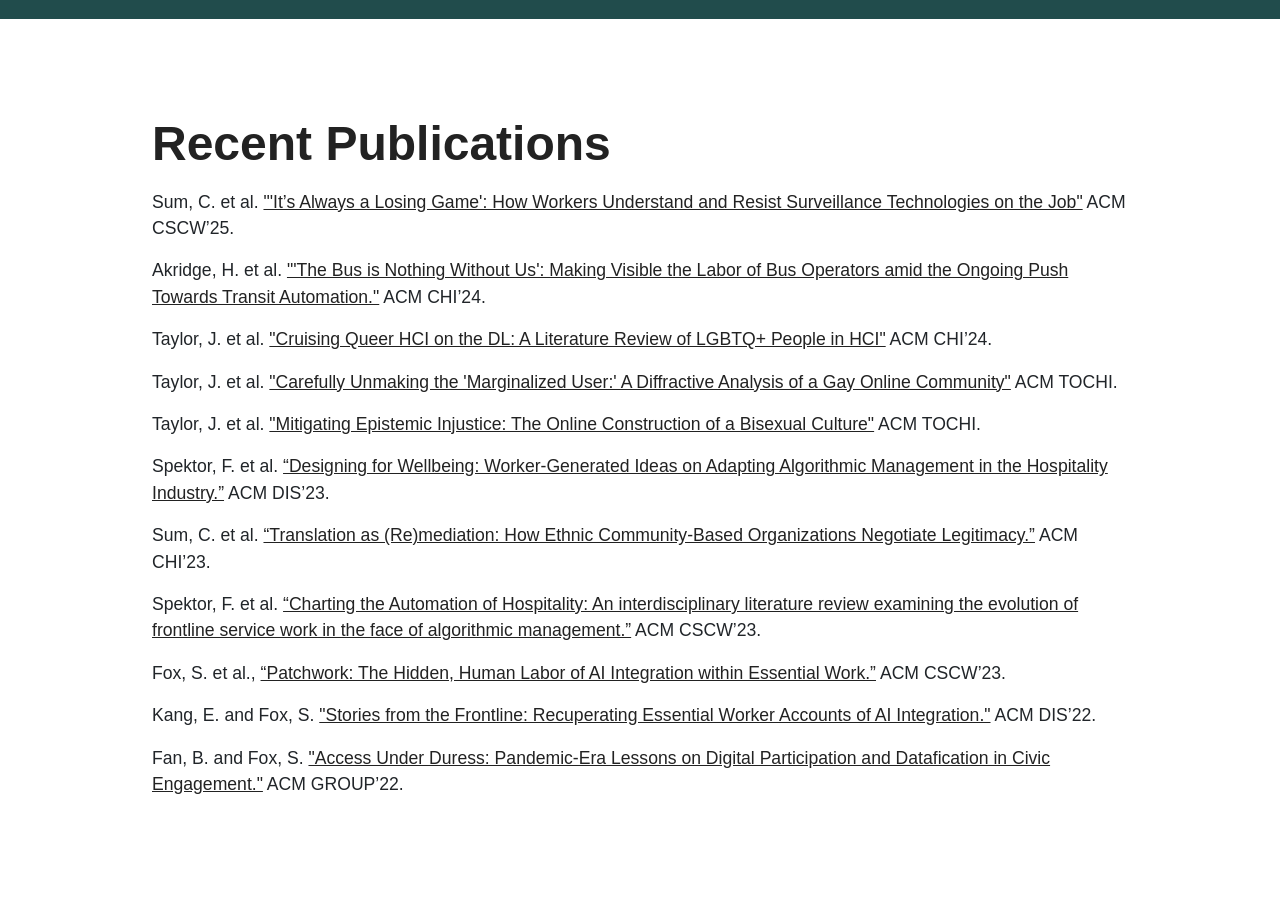
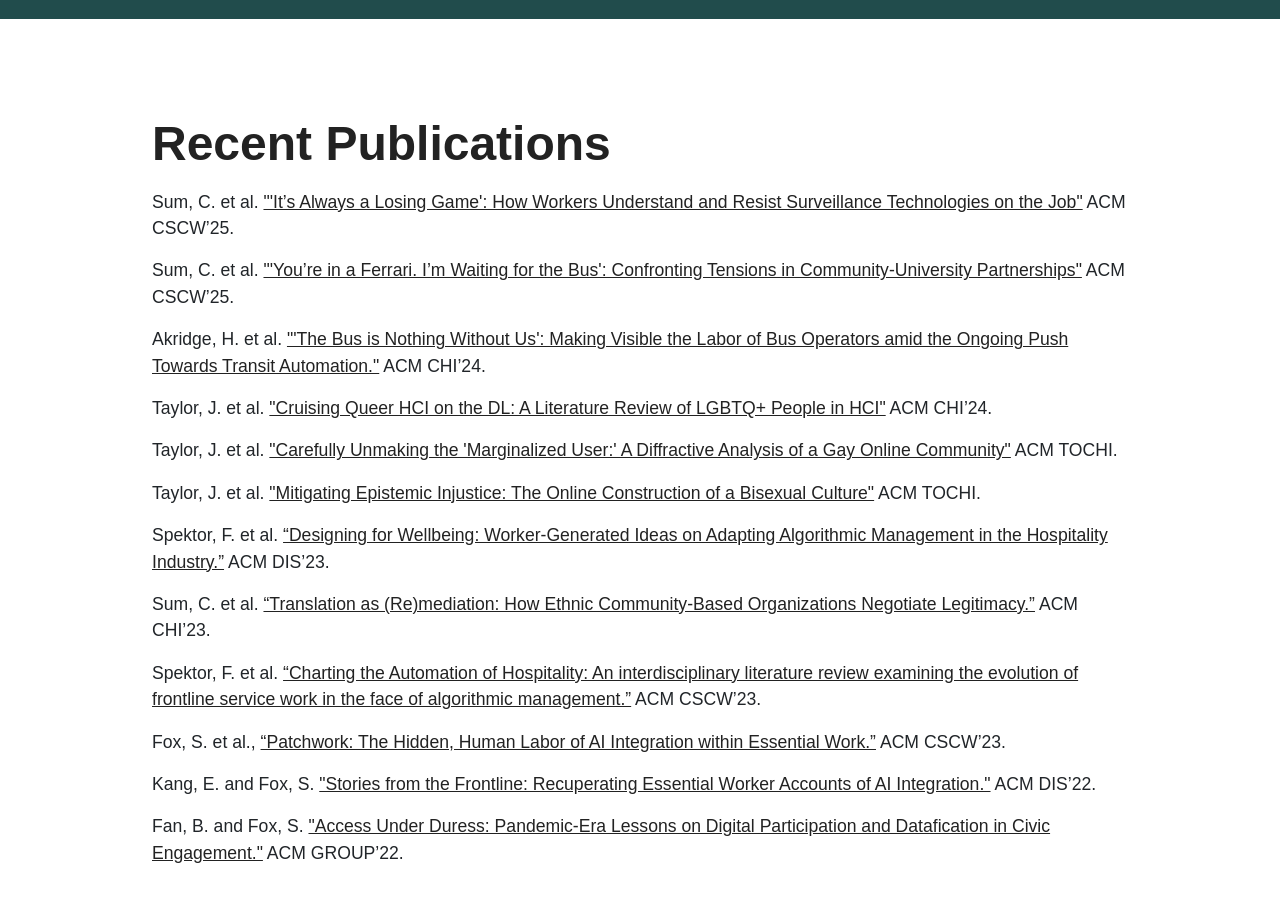
Before and after one commit to techsolidaritylab/site, a Jekyll site: the page built from index.html, in a window 1280 px wide and 900 px high, scrolled down 1199 px. Built offline with Jekyll 4.4.1, drawn with Linux system fonts in a browser that asks for light colours; nearby versions of some CDN libraries; some web fonts are replaced.

Commit message:
Update publications.html

```diff
--- a/_includes/publications.html
+++ b/_includes/publications.html
@@ -6,6 +6,7 @@
                 <ul class="px-0 list-unstyled">
 
                     <li class="mb-3">Sum, C. et al. <a href="assets/pdfs/Sum_et_al_Its_Always_a_Losing_Game_CSCW_2025_PREPRINT.pdf">"'It’s Always a Losing Game': How Workers Understand and Resist Surveillance Technologies on the Job"</a> ACM CSCW’25.</li>
+                    <li class="mb-3">Sum, C. et al. <a href=" assets/pdfs/Sum_et_al-Youre_in_a_Ferarri_Im_Waiting_for_the_Bus-CSCW 2025.pdf">"'You’re in a Ferrari. I’m Waiting for the Bus': Confronting Tensions in Community-University Partnerships"</a> ACM CSCW’25.</li>
                     <li class="mb-3">Akridge, H. et al. <a href="assets/pdfs/Akridge et al. - The Bus is Nothing Without Us - CHI 2024.pdf">"'The Bus is Nothing Without Us': Making Visible the Labor of Bus Operators amid the Ongoing Push Towards Transit Automation."</a> ACM CHI’24.</li>
                     <li class="mb-3">Taylor, J. et al. <a href="https://doi.org/10.1145/3613904.3642494"> "Cruising Queer HCI on the DL: A Literature Review of LGBTQ+ People in HCI"</a> ACM CHI’24.</li>
                     <li class="mb-3">Taylor, J. et al. <a href="https://doi.org/10.1145/3673229">"Carefully Unmaking the 'Marginalized User:' A Diffractive Analysis of a Gay Online Community"</a> ACM TOCHI.</li>
```
